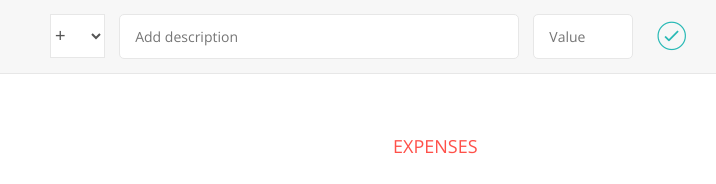
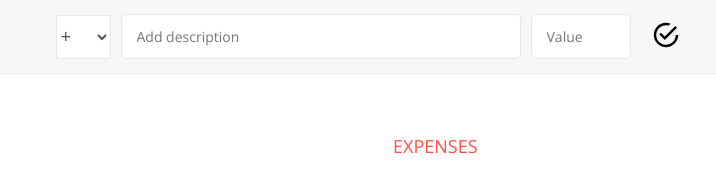
Before and after one commit to BarrySchutte/The-Budget-App, a website: page index.html in a window 1280 px wide. Shown: the part 320-504 px from the top of the page, 272-988 px from the left. Drawn offline with nearby package versions, Linux system fonts and the light colour scheme.

Commit message:
fixed svg

```diff
--- a/index.html
+++ b/index.html
@@ -5,7 +5,7 @@
         <meta name="viewport" content="width=device-width, initial-scale=1.0">
         <meta http-equiv="X-UA-Compatible" content="ie=edge">
         <link href="https://fonts.googleapis.com/css?family=Open+Sans:100,300,400,600" rel="stylesheet">
-        <link href="http://code.ionicframework.com/ionicons/2.0.1/css/ionicons.min.css" rel="stylesheet">
+        <link href="https://unpkg.com/ionicons@4.5.10-0/dist/css/ionicons.min.css" rel="stylesheet">
         <link rel="stylesheet" href="css/style.css">
         <title>Budgety</title>
     </head>
@@ -46,7 +46,7 @@
                     </select>
                     <input type="text" class="add__description" placeholder="Add description">
                     <input type="number" class="add__value" placeholder="Value">
-                    <button class="add__btn"><i class="ion-ios-checkmark-outline"></i></button>
+                    <button class="add__btn"><img class="add__btn-img" src="img/check.svg" alt="Add button"></button>
                 </div>
             </div>
 
--- a/sass/base/_style.scss
+++ b/sass/base/_style.scss
@@ -95,8 +95,10 @@
   background-color: $color-light-2;
 
   &__container {
-    margin: 0 auto;
     text-align: center;
+    display: flex;
+    justify-content: center;
+    align-items: center;
   }
 
   &__type {
@@ -132,15 +134,16 @@
   }
 
   &__btn {
-    font-size: 3.5rem;
     background: none;
     border: none;
-    color: $color-blue;
     cursor: pointer;
-    display: inline-block;
-    vertical-align: middle;
-    line-height: 1.1;
     margin-left: 1rem;
+
+    &-img {
+      width: 3rem;
+      height: 3rem;
+      fill: $color-red !important;
+    }
   }
 
   &__btn:active {
```
Also changed, not shown: css/style.css, img/check.svg (added).
